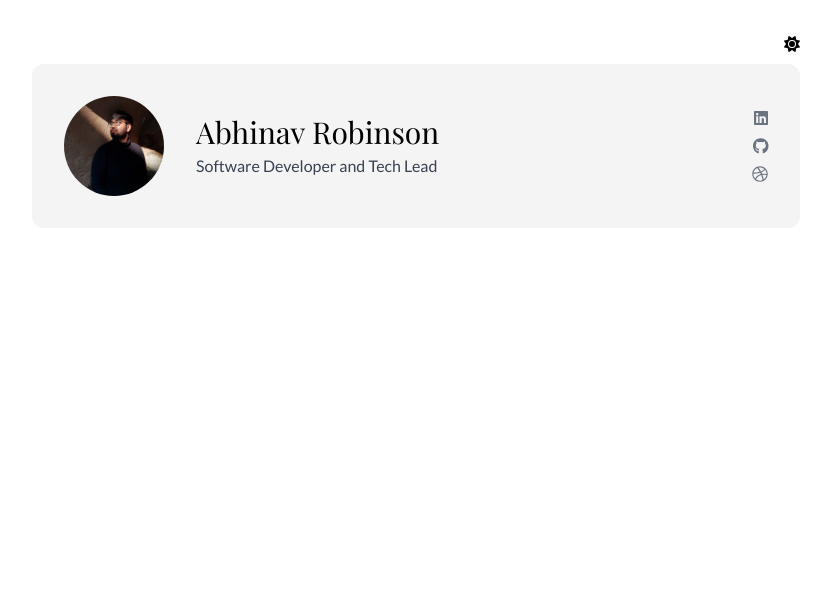
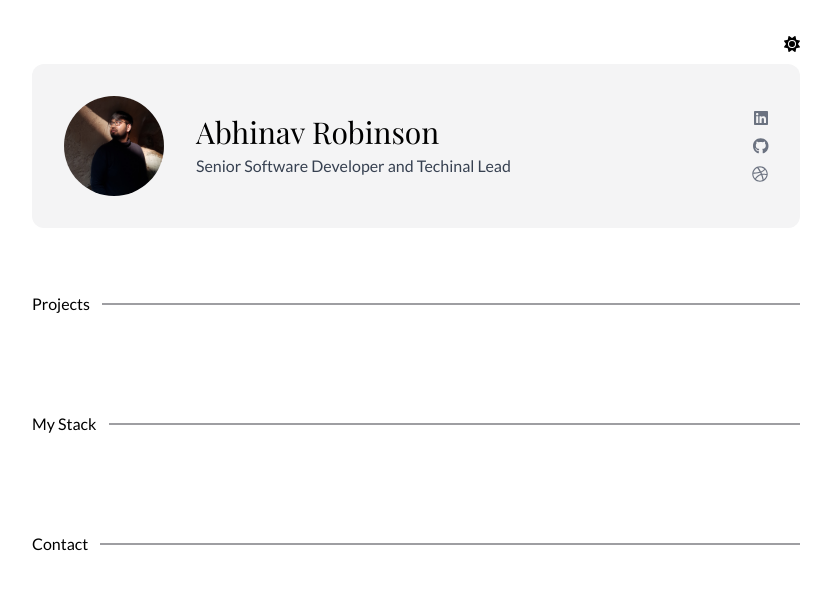
Before and after one commit to AbhinavRobinson/minimal-portfolio, a Next.js app: page / in a window 1280 px wide. Shown: the top 590 px of the page, without its empty margins (224-1055 px from the left). Built offline with nearby package versions, Linux system fonts and the light colour scheme; a web font is replaced by a local one.

Commit message:
🧩 improve layout

```diff
--- /dev/null
+++ b/components/Divider.tsx
@@ -0,0 +1,11 @@
+import { FC } from "react";
+
+export const Divider: FC<{ title: string }> = ({ title }) => {
+  return (
+    <div className="overflow-x-hidden w-full max-w-3xl pt-16 pb-4">
+      <div className="divider text-bold max-w-max mx-0 text-left relative mb-4 md:w-max">
+        {title}
+      </div>
+    </div>
+  );
+};
--- /dev/null
+++ b/components/Header.tsx
@@ -0,0 +1,81 @@
+import Image from "next/image";
+import { useEffect, useState } from "react";
+
+import { useTheme } from "next-themes";
+
+import { FontAwesomeIcon } from "@fortawesome/react-fontawesome";
+import {
+  faDribbble,
+  faGithub,
+  faLinkedin,
+} from "@fortawesome/free-brands-svg-icons";
+import { faMoon, faSun } from "@fortawesome/free-solid-svg-icons";
+
+const Header = () => {
+  const [mounted, setMounted] = useState(false);
+
+  useEffect(() => {
+    setMounted(true);
+  }, []);
+
+  if (!mounted) return null;
+
+  const { systemTheme, theme, setTheme } = useTheme();
+  const currentTheme = theme === "system" ? systemTheme : theme;
+
+  return (
+    <section className="relative">
+      <div
+        className="absolute -top-8 right-0"
+        onClick={() => setTheme(currentTheme != "light" ? "light" : "dark")}
+      >
+        <FontAwesomeIcon icon={currentTheme == "light" ? faSun : faMoon} />{" "}
+      </div>
+      <header>
+        <Image
+          src="/me.jpeg"
+          alt="Abhinav Robinson's Picture"
+          width={100}
+          height={100}
+          objectFit="cover"
+          className="rounded-full"
+        />
+        <div className="vs gap-1">
+          <h1>Abhinav Robinson</h1>
+          <p>Senior Software Developer and Techinal Lead</p>
+        </div>
+        <ul className="vs items-end flex-grow gap-1 text-gray-500 select-none">
+          <li className="hover:text-sky-500 cursor-pointer">
+            <a
+              target="_blank"
+              rel="noopener noreferrer"
+              href="https://linkedin.com/in/abhinavrobinson"
+            >
+              <FontAwesomeIcon icon={faLinkedin} />
+            </a>
+          </li>
+          <li className="hover:text-violet-500 cursor-pointer">
+            <a
+              target="_blank"
+              rel="noopener noreferrer"
+              href="https://github.com/abhinavrobinson/"
+            >
+              <FontAwesomeIcon icon={faGithub} />
+            </a>
+          </li>
+          <li className="hover:text-rose-500 cursor-pointer">
+            <a
+              target="_blank"
+              rel="noopener noreferrer"
+              href="https://dribbble.com/AbhinavR"
+            >
+              <FontAwesomeIcon icon={faDribbble} />
+            </a>
+          </li>
+        </ul>
+      </header>
+    </section>
+  );
+};
+
+export default Header;
--- a/pages/_app.tsx
+++ b/pages/_app.tsx
@@ -1,9 +1,9 @@
 import "../styles/globals.scss";
 import type { AppProps } from "next/app";
+import { ThemeProvider } from "next-themes";
 
 import { config } from "@fortawesome/fontawesome-svg-core";
 import "@fortawesome/fontawesome-svg-core/styles.css";
-import { ThemeProvider } from "next-themes";
 config.autoAddCss = false;
 
 function MyApp({ Component, pageProps }: AppProps) {
--- a/pages/index.tsx
+++ b/pages/index.tsx
@@ -1,80 +1,14 @@
-import {
-  faDribbble,
-  faGithub,
-  faLinkedin,
-} from "@fortawesome/free-brands-svg-icons";
-import { faMoon, faSun } from "@fortawesome/free-solid-svg-icons";
-import { FontAwesomeIcon } from "@fortawesome/react-fontawesome";
-import type { NextPage } from "next";
-import { useTheme } from "next-themes";
-import Image from "next/image";
-import { useEffect, useState } from "react";
+import { NextPage } from "next";
+import { Divider } from "../components/Divider";
+import Header from "../components/header";
 
 const Home: NextPage = () => {
-  const [mounted, setMounted] = useState(false);
-
-  useEffect(() => {
-    setMounted(true);
-  }, []);
-
-  if (!mounted) return null;
-
-  const { systemTheme, theme, setTheme } = useTheme();
-  const currentTheme = theme === "system" ? systemTheme : theme;
-
   return (
     <main>
-      <section className="relative">
-        <div
-          className="absolute -top-8 right-0"
-          onClick={() => setTheme(currentTheme != "light" ? "light" : "dark")}
-        >
-          <FontAwesomeIcon icon={currentTheme == "light" ? faSun : faMoon} />{" "}
-        </div>
-        <header>
-          <Image
-            src="/me.jpeg"
-            alt="Abhinav Robinson's Picture"
-            width={100}
-            height={100}
-            objectFit="cover"
-            className="rounded-full"
-          />
-          <div className="vs gap-1">
-            <h1>Abhinav Robinson</h1>
-            <p>Software Developer and Tech Lead</p>
-          </div>
-          <ul className="vs items-end flex-grow gap-1 text-gray-500 select-none">
-            <li className="hover:text-sky-500 cursor-pointer">
-              <a
-                target="_blank"
-                rel="noopener noreferrer"
-                href="https://linkedin.com/in/abhinavrobinson"
-              >
-                <FontAwesomeIcon icon={faLinkedin} />
-              </a>
-            </li>
-            <li className="hover:text-violet-500 cursor-pointer">
-              <a
-                target="_blank"
-                rel="noopener noreferrer"
-                href="https://github.com/abhinavrobinson/"
-              >
-                <FontAwesomeIcon icon={faGithub} />
-              </a>
-            </li>
-            <li className="hover:text-rose-500 cursor-pointer">
-              <a
-                target="_blank"
-                rel="noopener noreferrer"
-                href="https://dribbble.com/AbhinavR"
-              >
-                <FontAwesomeIcon icon={faDribbble} />
-              </a>
-            </li>
-          </ul>
-        </header>
-      </section>
+      <Header />
+      <Divider title="Projects" />
+      <Divider title="My Stack" />
+      <Divider title="Contact" />
     </main>
   );
 };
--- a/styles/globals.scss
+++ b/styles/globals.scss
@@ -4,6 +4,8 @@
 @tailwind base;
 @tailwind components;
 @tailwind utilities;
+
+$t-speed: 750ms;
 
 html,
 body {
@@ -21,11 +23,16 @@ a {
 }
 
 @layer base {
+  main,
+  section {
+    transition-duration: $t-speed;
+  }
+
   main {
     @apply bg-white dark:bg-black;
     @apply min-h-screen min-w-full;
     @apply pt-16 p-8;
-    @apply flex justify-center items-start;
+    @apply flex flex-col items-center justify-start;
   }
 
   section {
@@ -56,6 +63,14 @@ a {
   .hs {
     @apply flex flex-row justify-center items-start;
   }
+
+  .divider::before {
+    content: "";
+    left: 120%;
+    transform: translateY(-50%);
+    @apply absolute h-px right-0 top-2/4 w-screen;
+    @apply bg-zinc-700;
+  }
 }
 
 @layer utilities {
```
